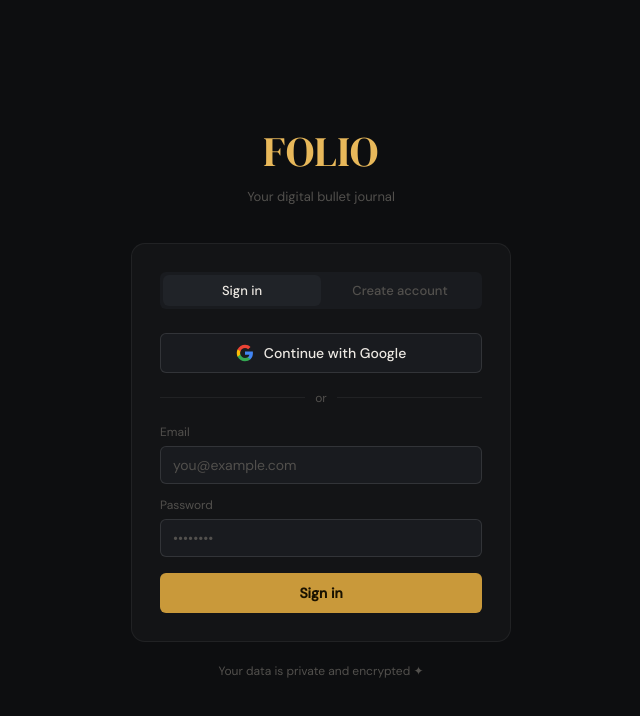
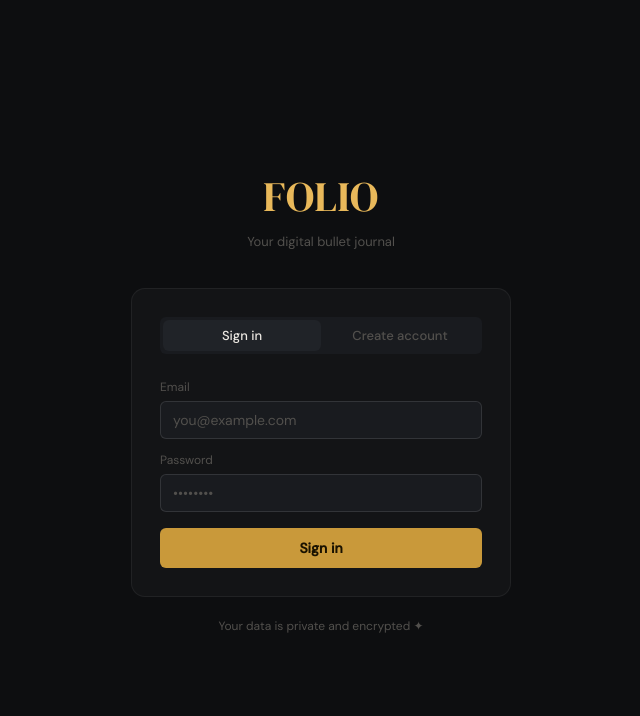
Before and after one commit to espura0120-maker/FOLIO, a React (Vite) app: page /#/auth in a window 1280 px wide. Shown: the top 716 px of the page, without its empty margins (319-959 px from the left). Built offline with nearby package versions, Linux system fonts and the light colour scheme.

Commit message:
Update AuthPage.jsx

```diff
--- a/src/pages/AuthPage.jsx
+++ b/src/pages/AuthPage.jsx
@@ -3,15 +3,23 @@ import { useNavigate } from 'react-router-dom'
 import { useAuth } from '@/lib/AuthContext'
 
 export default function AuthPage() {
-  const { signIn, signUp, signInWithGoogle } = useAuth()
+  const { signIn, signUp } = useAuth()
   const navigate = useNavigate()
-  const [mode, setMode]       = useState('signin')
+  const [mode, setMode]     = useState('signin')
   const [loading, setLoading] = useState(false)
-  const [googleLoading, setGoogleLoading] = useState(false)
-  const [error, setError]     = useState('')
+  const [error, setError]   = useState('')
   const [success, setSuccess] = useState('')
-  const [form, setForm]       = useState({ email: '', password: '', fullName: '' })
+  const [form, setForm]     = useState({ email: '', password: '', fullName: '' })
   const set = k => e => setForm(f => ({ ...f, [k]: e.target.value }))
+
+  function friendlyError(msg) {
+    if (!msg) return 'Something went wrong.'
+    if (msg.includes('Invalid login') || msg.includes('invalid credentials')) return 'Wrong email or password.'
+    if (msg.includes('Email not confirmed')) return 'Please confirm your email first — check your inbox.'
+    if (msg.includes('already registered')) return 'An account with this email already exists. Try signing in.'
+    if (msg.includes('Password')) return 'Password must be at least 6 characters.'
+    return msg
+  }
 
   async function handleSubmit(e) {
     e.preventDefault()
@@ -28,14 +36,9 @@ export default function AuthPage() {
         setMode('signin')
       }
     } catch (err) {
-      setError(err.message || 'Something went wrong.')
+      setError(friendlyError(err.message))
     }
     setLoading(false)
-  }
-
-  async function handleGoogle() {
-    setGoogleLoading(true)
-    await signInWithGoogle()
   }
 
   return (
@@ -45,7 +48,6 @@ export default function AuthPage() {
     }}>
       <div style={{ width: '100%', maxWidth: 380 }}>
 
-        {/* Logo */}
         <div style={{ textAlign: 'center', marginBottom: 36 }}>
           <div style={{ fontFamily: 'DM Serif Display, serif', fontSize: 42, color: 'var(--gold2)', letterSpacing: '0.02em' }}>
             FOLIO
@@ -55,10 +57,8 @@ export default function AuthPage() {
           </div>
         </div>
 
-        {/* Card */}
-        <div style={{ background: 'var(--bg2)', border: '1px solid var(--border)', borderRadius: 'var(--radius-lg)', padding: '28px 28px' }}>
+        <div style={{ background: 'var(--bg2)', border: '1px solid var(--border)', borderRadius: 'var(--radius-lg)', padding: '28px' }}>
 
-          {/* Mode toggle */}
           <div style={{ display: 'flex', background: 'var(--bg3)', borderRadius: 'var(--radius-sm)', padding: 3, marginBottom: 24 }}>
             {[['signin','Sign in'],['signup','Create account']].map(([m, label]) => (
               <button key={m} onClick={() => { setMode(m); setError(''); setSuccess('') }} style={{
@@ -66,36 +66,11 @@ export default function AuthPage() {
                 borderRadius: 'var(--radius-sm)', fontSize: 13, fontWeight: 500,
                 background: mode === m ? 'var(--bg4)' : 'transparent',
                 color: mode === m ? 'var(--text)' : 'var(--text3)',
-                cursor: 'pointer', transition: 'all 0.15s',
+                cursor: 'pointer', transition: 'all 0.15s', fontFamily: 'inherit',
               }}>{label}</button>
             ))}
           </div>
 
-          {/* Google button */}
-          <button onClick={handleGoogle} disabled={googleLoading} style={{
-            width: '100%', display: 'flex', alignItems: 'center', justifyContent: 'center',
-            gap: 10, padding: '10px 16px', background: 'var(--bg3)',
-            border: '1px solid var(--border2)', borderRadius: 'var(--radius-sm)',
-            color: 'var(--text)', fontSize: 14, fontWeight: 500, cursor: 'pointer',
-            marginBottom: 16, transition: 'all 0.15s', opacity: googleLoading ? 0.6 : 1,
-          }}>
-            <svg width="18" height="18" viewBox="0 0 24 24">
-              <path fill="#4285f4" d="M22.56 12.25c0-.78-.07-1.53-.2-2.25H12v4.26h5.92c-.26 1.37-1.04 2.53-2.21 3.31v2.77h3.57c2.08-1.92 3.28-4.74 3.28-8.09z"/>
-              <path fill="#34a853" d="M12 23c2.97 0 5.46-.98 7.28-2.66l-3.57-2.77c-.98.66-2.23 1.06-3.71 1.06-2.86 0-5.29-1.93-6.16-4.53H2.18v2.84C3.99 20.53 7.7 23 12 23z"/>
-              <path fill="#fbbc05" d="M5.84 14.09c-.22-.66-.35-1.36-.35-2.09s.13-1.43.35-2.09V7.07H2.18C1.43 8.55 1 10.22 1 12s.43 3.45 1.18 4.93l2.85-2.22.81-.62z"/>
-              <path fill="#ea4335" d="M12 5.38c1.62 0 3.06.56 4.21 1.64l3.15-3.15C17.45 2.09 14.97 1 12 1 7.7 1 3.99 3.47 2.18 7.07l3.66 2.84c.87-2.6 3.3-4.53 6.16-4.53z"/>
-            </svg>
-            {googleLoading ? 'Redirecting…' : 'Continue with Google'}
-          </button>
-
-          {/* Divider */}
-          <div style={{ display: 'flex', alignItems: 'center', gap: 10, marginBottom: 16 }}>
-            <div style={{ flex: 1, height: 1, background: 'var(--border)' }} />
-            <span style={{ fontSize: 12, color: 'var(--text3)' }}>or</span>
-            <div style={{ flex: 1, height: 1, background: 'var(--border)' }} />
-          </div>
-
-          {/* Form */}
           <form onSubmit={handleSubmit} style={{ display: 'flex', flexDirection: 'column', gap: 12 }}>
             {mode === 'signup' && (
               <div>
@@ -128,7 +103,7 @@ export default function AuthPage() {
               borderRadius: 'var(--radius-sm)', color: '#1a1200', fontSize: 14,
               fontWeight: 600, cursor: loading ? 'not-allowed' : 'pointer',
               opacity: loading ? 0.7 : 1, transition: 'all 0.15s', marginTop: 4,
-              fontFamily: 'inherit',
+              fontFamily: 'inherit', width: '100%',
             }}>
               {loading ? '…' : mode === 'signin' ? 'Sign in' : 'Create account'}
             </button>
```
